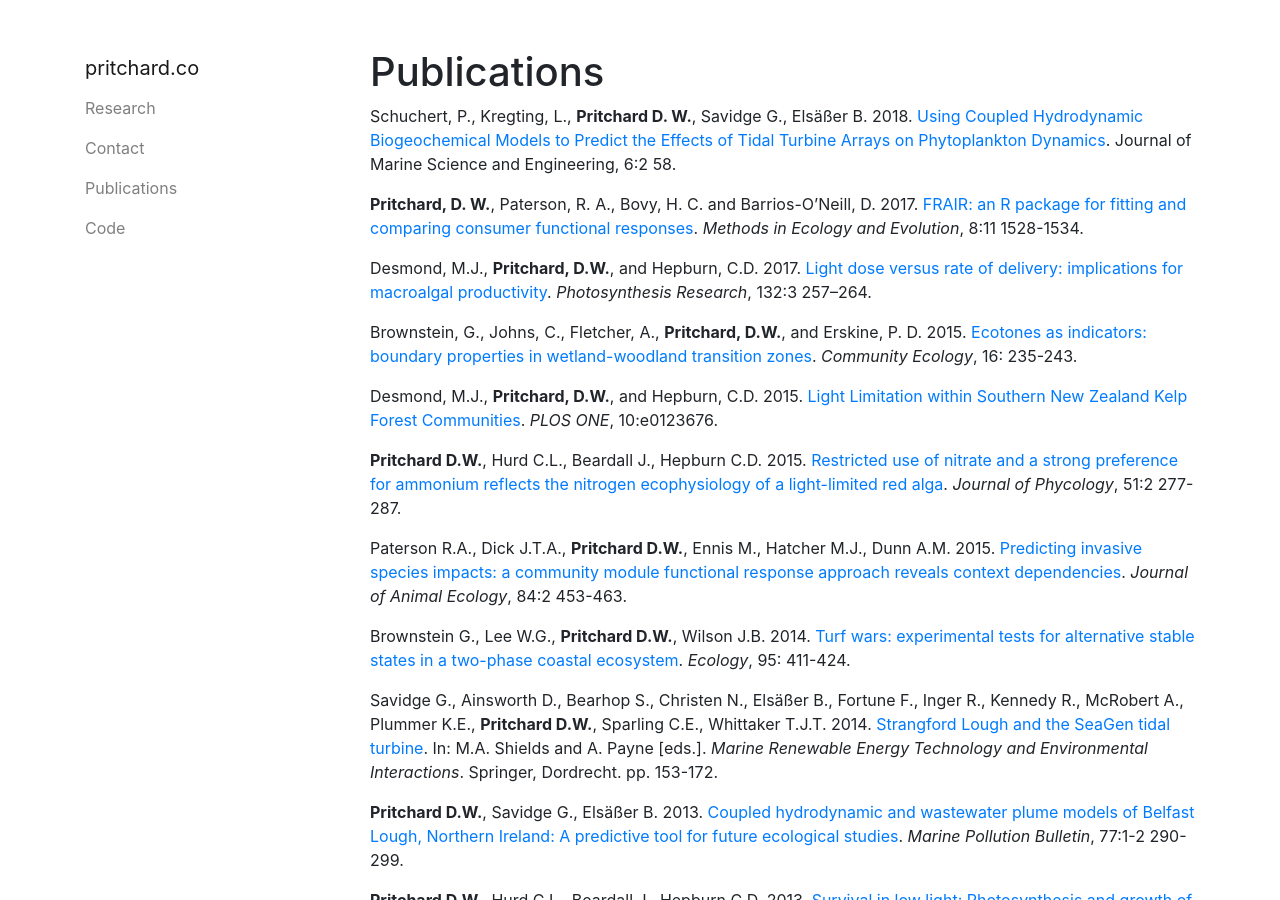
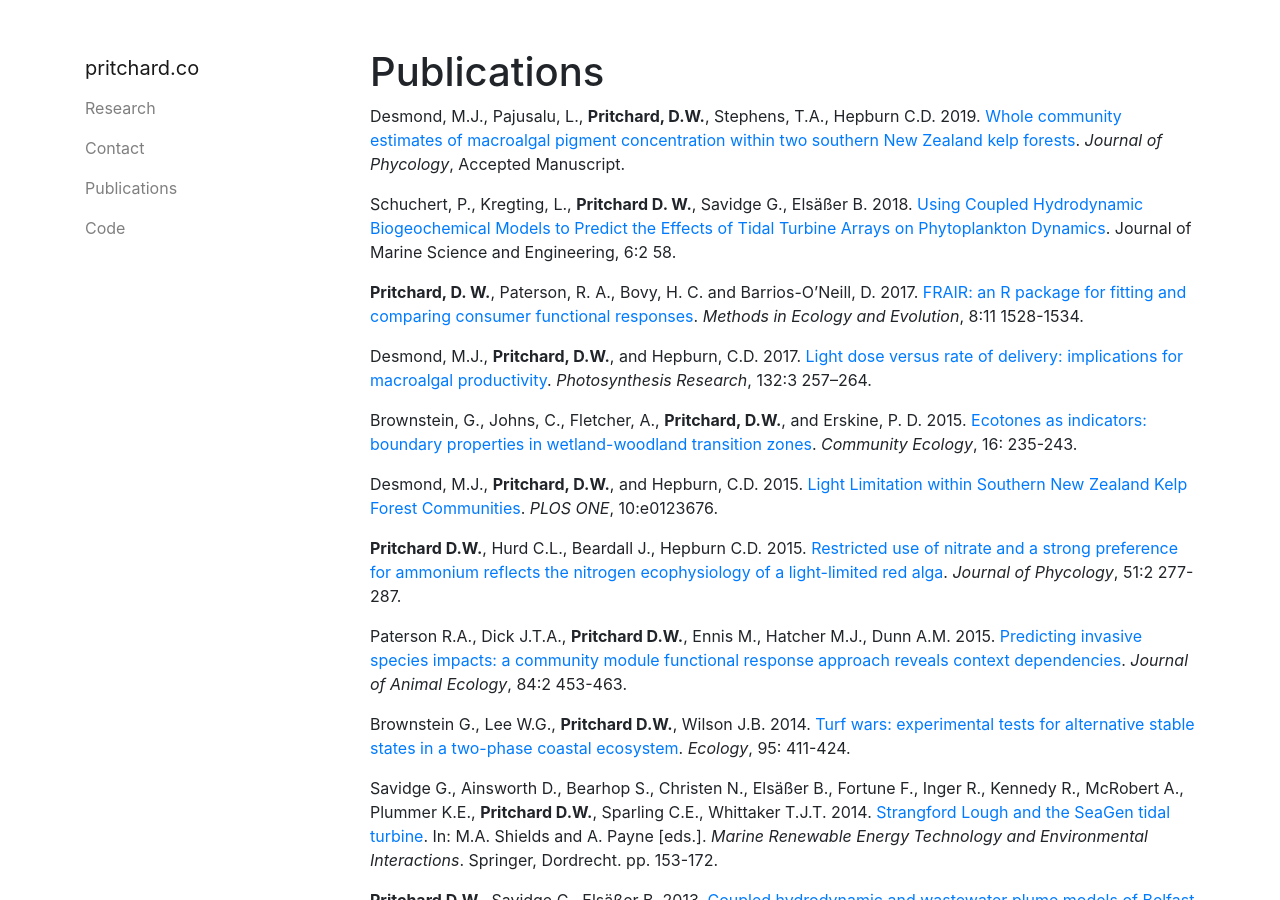
Before and after one commit to dpritchard/web-pritchard-co, a Jekyll site: the page built from publications/index.md, in a window 1280 px wide and 900 px high. Built offline with Jekyll 4.4.1, drawn with Linux system fonts in a browser that asks for light colours; our own code applies the rules of GitHub Pages for plain Markdown files.

Commit message:
Update with Desmond et al 2019

```diff
--- a/publications/index.md
+++ b/publications/index.md
@@ -3,6 +3,8 @@ layout: default
 ---
 
 # Publications
+
+Desmond, M.J., Pajusalu, L., **Pritchard, D.W.**, Stephens, T.A., Hepburn C.D. 2019. [Whole community estimates of macroalgal pigment concentration within two southern New Zealand kelp forests][desmond:2019]. *Journal of Phycology*, Accepted Manuscript.
 
 Schuchert, P., Kregting, L., **Pritchard D. W.**, Savidge G., Elsäßer B. 2018. [Using Coupled Hydrodynamic Biogeochemical Models to Predict the Effects of Tidal Turbine Arrays on Phytoplankton Dynamics][schuchert:2018]. Journal of Marine Science and Engineering, 6:2 58.
 
@@ -40,6 +42,7 @@ Kramer, S. C., Piggott, M. D., Hill, J., Kregting, L., **Pritchard, D.**, Elsä
 # PhD Thesis
 The ecophysiology of the deep-water macroalga *Anotrichium crinitum* (Kützing) Baldock.  November 2011.  PhD Thesis, University of Otago, Dunedin, New Zealand. [Abstract available online](http://hdl.handle.net/10523/1955). Full text available [on request]({{ '../contact.html' | relative_url }}).
 
+[desmond:2019]: https://doi.org/10.1111/jpy.12884
 [schuchert:2018]: https://doi.org/10.3390/jmse6020058
 [pritchard:2017]: http://dx.doi.org/10.1111/2041-210X.12784
 [desmond:2017]: http://dx.doi.org/10.1007/s11120-017-0381-z
```
